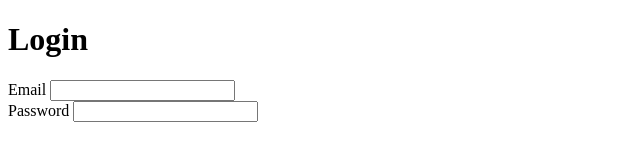
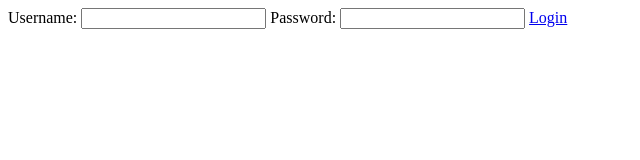
Before and after one commit to philo182010/login-page, a plain HTML site: page index.html in a window 1280 px wide. Shown: the whole page, without its empty margins (0-640 px from the left). Drawn offline with Linux system fonts and the light colour scheme.

Commit message:
Update index.html

```diff
--- a/index.html
+++ b/index.html
@@ -1,26 +1,16 @@
-<!DOCTYPE html>
-<html lang="en">
+
+<html>
 <head>
-  <la<link rel="stylesheet" href="style.css"/>
- <meta charset="UTF-8">
- <meta name="viewport" content="width=device-width, initial-scale=1.0">
- <title>Login</title>
- <link rel="stylesheet" href="styles.css">
+	<title>Login Form</title>
+	<link rel="stylesheet" type="text/css" href="styles.css">
 </head>
 <body>
- <div class="container">
-    <h1>Login</h1>
-    <form>
-      <div class="input-group">
-    <label for="email">Email</label>
-        <input type="email" id="email" aria-required="true" required>
-      </div>
-      <div class="input-group">
-        <label for="password">Password</label>
-        <input type="password" id="password" aria-required="true" required>
-      </div>
-       <a class="link-header" href="https://philo182010.github.io/philo-sites/"</a>
-    </form>
- </div>
+	<form id="login-form">
+		<label for="username">Username:</label>
+		<input type="text" id="username" name="username">
+		<label for="password">Password:</label>
+		<input type="password" id="password" name="password">
+		   <a class="link-header" href="https://philo182010.github.io/philo-sites/">Login</a>
+	</form>
 </body>
 </html>
```
